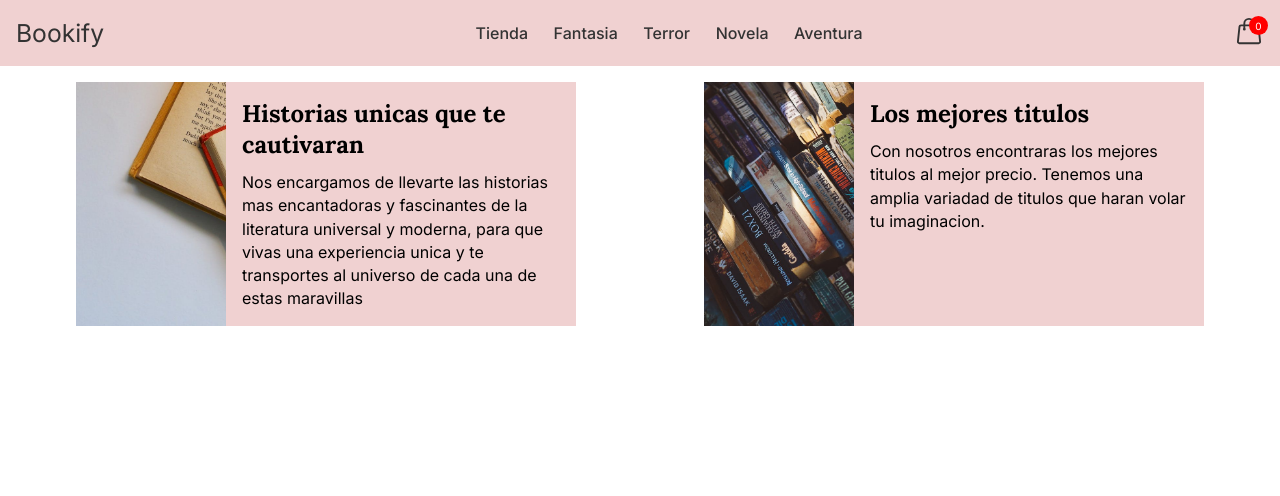
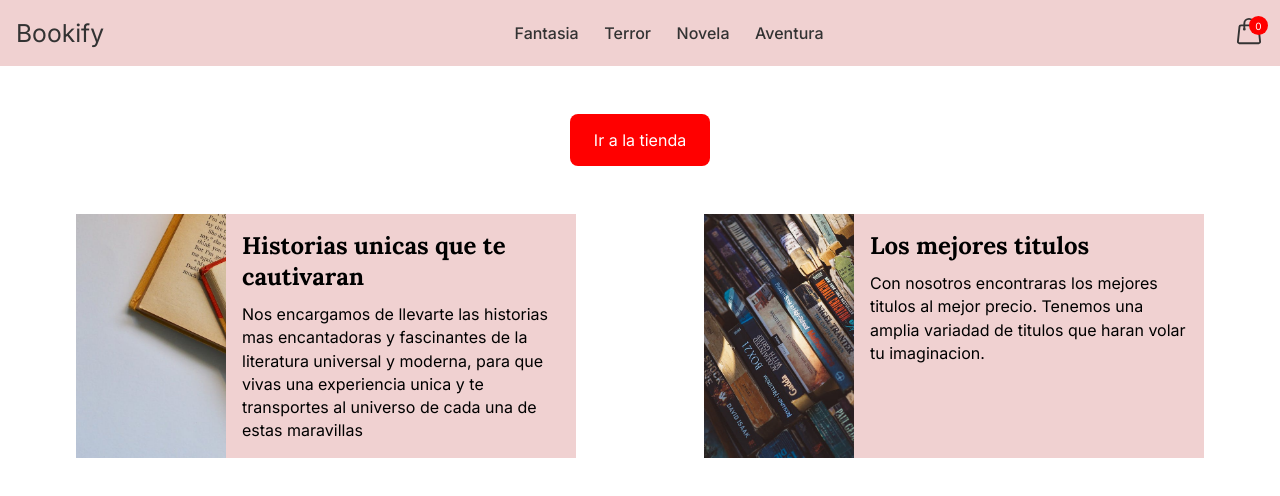
Before and after one commit to ifritzler/coder-react-bookify, a React (Create React App) app: page / in a window 1280 px wide. Shown: the top 496 px of the page. Built offline with nearby package versions, Linux system fonts and the light colour scheme; no server answers.

Commit message:
add store button into the homepage

```diff
--- a/src/components/Navbar.jsx
+++ b/src/components/Navbar.jsx
@@ -35,9 +35,9 @@ const Navbar = () => {
         </Icons>
         <Navigation className={`${openState ? 'open' : ''}`}>
           <NavigationLinks>
-            <li>
+            {/* <li>
               <Link to={'/tienda'}>Tienda</Link>
-            </li>
+            </li> */}
             <li>
               <Link to={'/categories/fantasia'}>Fantasia</Link>
             </li>
--- a/src/pages/Home.jsx
+++ b/src/pages/Home.jsx
@@ -1,11 +1,20 @@
+import { Link } from 'react-router-dom'
 import styled from 'styled-components'
 import image1 from '../assets/pexels-photo-1.jpeg'
 import image2 from '../assets/pexels-photo-2.jpeg'
 import HomeCard from '../components/HomeCard'
+import { Container } from '../components/styled-components/Containers'
 
 const Home = () => {
   return (
     <>
+      <Container>
+        <CtaContainer>
+          <Link to={'/tienda'}>
+            <div className='cta'>Ir a la tienda</div>
+          </Link>
+        </CtaContainer>
+      </Container>
       <CardsContainer>
         <HomeCard
           title={'Historias unicas que te cautivaran'}
@@ -34,3 +43,13 @@ const CardsContainer = styled.section`
   justify-content: space-around;
   gap: 0.5rem;
 `
+const CtaContainer = styled.div`
+  margin-bottom: 2rem;
+  .cta {
+    margin-top: 1rem;
+    background-color: red;
+    color: white;
+    padding: 1rem 1.5rem;
+    border-radius: 8px;
+  }
+`
```
